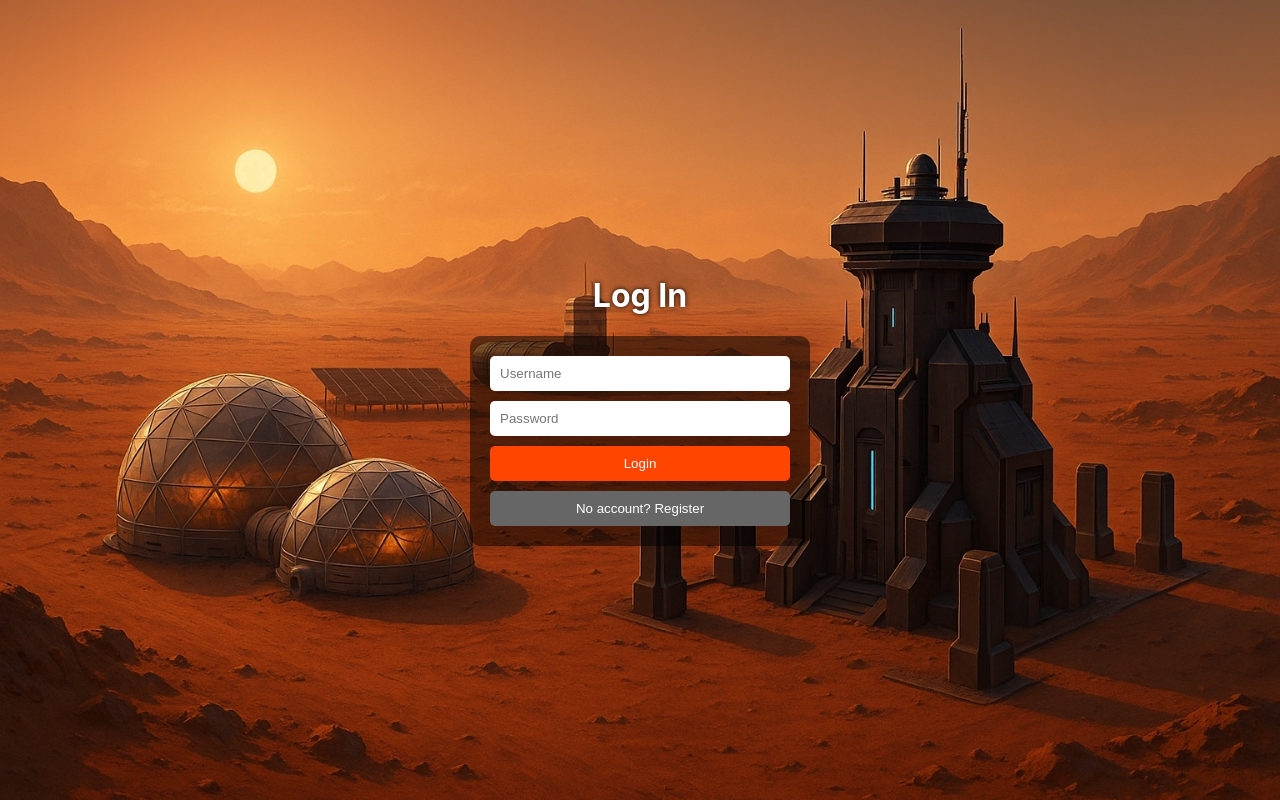
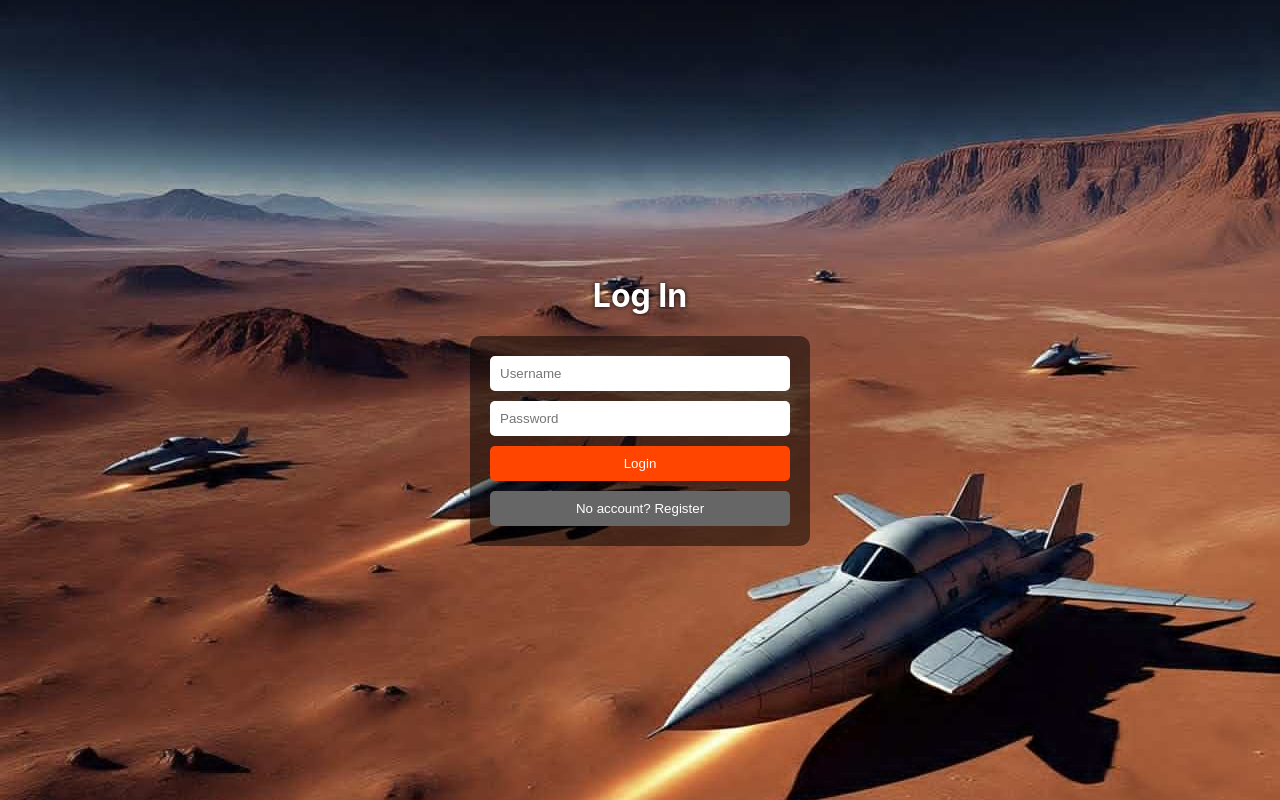
Before and after one commit to Fostar74/Colonize-Mars, a React (Create React App) app: page /#/ in a window 1280 px wide. Built offline with nearby package versions, Linux system fonts and the light colour scheme.

Commit message:
Update LoginRegister.jsx

```diff
--- a/src/pages/LoginRegister.jsx
+++ b/src/pages/LoginRegister.jsx
@@ -59,7 +59,7 @@ function LoginRegister() {
   return (
     <div
       style={{
-        backgroundImage: 'url("images/mars_background.jpg")', // ✅ THIS FIXES THE ERROR
+        backgroundImage: 'url("/images/mars-background.jpg")',
         backgroundSize: "cover",
         backgroundPosition: "center",
         height: "100vh",
```
